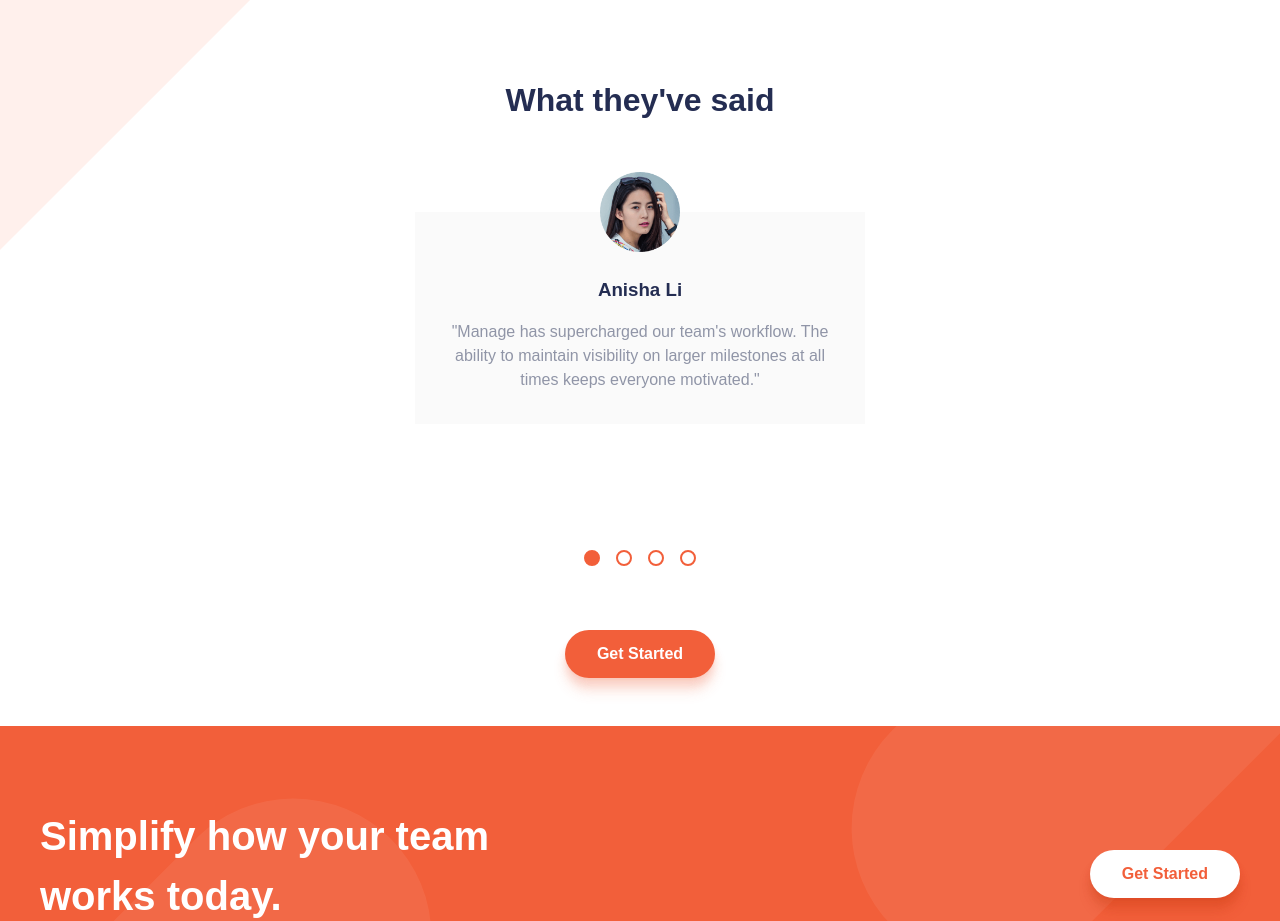
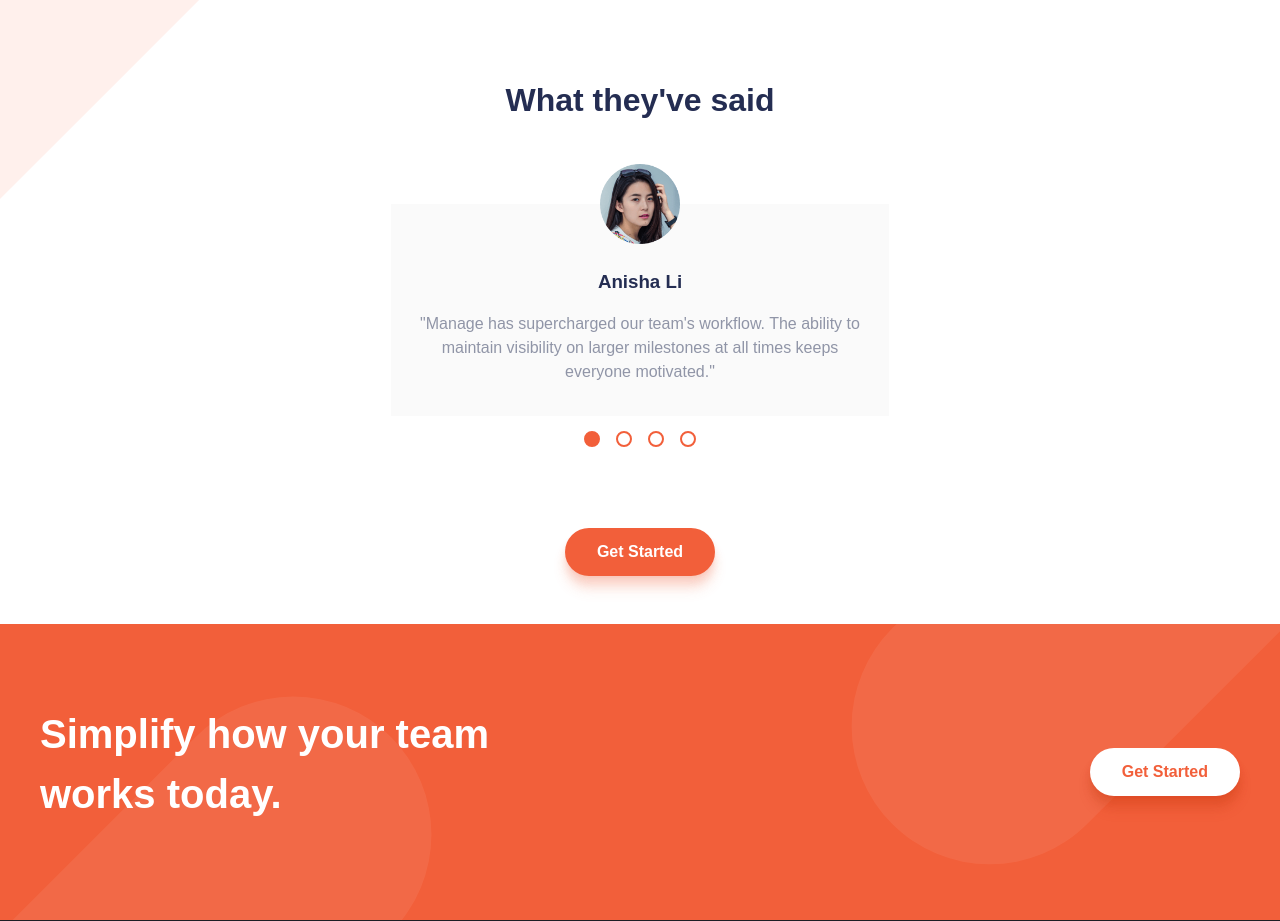
Before and after one commit to jonrutter/manage-demo, a React (Create React App) app: page / in a window 1280 px wide. Shown: the part 1200-2121 px from the top of the page. Built offline with nearby package versions, Linux system fonts and the light colour scheme; a web font is replaced by a local one.

Commit message:
Use swiper js for testimonials
- Install swiper and sass

- Convert testimonials to swiper js

- Update styles

```diff
--- a/package.json
+++ b/package.json
@@ -10,6 +10,8 @@
     "react-dom": "^17.0.2",
     "react-icons": "^4.2.0",
     "react-scripts": "4.0.3",
+    "sass": "^1.54.0",
+    "swiper": "^8.3.1",
     "web-vitals": "^1.1.2"
   },
   "scripts": {
--- a/src/components/Testimonials/Testimonials.module.css
+++ b/src/components/Testimonials/Testimonials.module.css
@@ -10,22 +10,16 @@
 
 .slider {
   width: 100%;
-  max-width: 450px;
-  height: 330px;
-  overflow: hidden;
-  display: flex;
-  margin: 3rem auto 2rem;
-  position: relative;
+  max-width: 600px;
 }
 
 .testimonial {
   background-color: var(--grey-light);
   padding: 4rem 1.5rem 2rem;
-  position: absolute;
-  top: 40px;
-  right: 0;
-  left: 0;
   transition: all 0.3s;
+  max-width: 450px;
+  position: relative;
+  margin: 5rem auto 3rem;
 }
 
 .active {
@@ -61,6 +55,20 @@
   display: flex;
   justify-content: center;
   margin-bottom: 4rem;
+}
+
+:global(.swiper-pagination-bullet) {
+  height: 1rem !important;
+  width: 1rem !important;
+  border: 2px solid var(--red) !important;
+  border-radius: 50% !important;
+  background-color: transparent !important;
+  opacity: 1 !important;
+  margin: 0 0.5rem !important;
+}
+
+:global(.swiper-pagination-bullet-active) {
+  background-color: var(--red) !important;
 }
 
 .controlBtn {
--- a/src/components/Testimonials/index.js
+++ b/src/components/Testimonials/index.js
@@ -1,4 +1,11 @@
 import React, { useState, useEffect } from 'react';
+
+// swiper
+import { Swiper, SwiperSlide } from 'swiper/react/swiper-react.js';
+import { A11y, Pagination } from 'swiper';
+import 'swiper/swiper.scss';
+import 'swiper/modules/a11y/a11y.scss';
+import 'swiper/modules/pagination/pagination.scss';
 
 // styles
 import s from './Testimonials.module.css';
@@ -21,43 +28,24 @@ const Testimonials = () => {
     <div className={s.wrapper}>
       <div className={s.content}>
         <h2 className={s.title}>What they've said</h2>
-        <div className={s.slider}>
-          {testimonials.map((testimonial, index) => {
-            const { id, author, text, image } = testimonial;
-            let position = index - activeSlide;
-
-            let renderClass =
-              position < 0 ? 'prev' : position > 0 ? 'next' : 'active';
-
-            return (
-              <section
-                key={id}
-                className={`${s[renderClass]} ${s.testimonial}`}
-                style={{ transform: `translateX(${100 * position}%)` }}
-              >
-                <img src={image} alt={author} className={s.img} />
-                <h3>{author}</h3>
-                <p>"{text}"</p>
-              </section>
-            );
-          })}
-        </div>
-        <div className={s.controls}>
-          {testimonials.map((testimonial, index) => {
-            const { author } = testimonial;
-            return (
-              <button
-                key={index}
-                className={
-                  activeSlide === index
-                    ? `${s.controlBtn} ${s.activeBtn}`
-                    : s.controlBtn
-                }
-                aria-label={`Jump to ${author}'s testimonial`}
-                onClick={() => setActiveSlide(index)}
-              ></button>
-            );
-          })}
+        <div style={{ marginBottom: '4rem' }}>
+          <Swiper
+            pagination={true}
+            modules={[A11y, Pagination]}
+            slidesPerView={1}
+            loop={true}
+            style={{ maxWidth: '600px' }}
+          >
+            {testimonials.map((item) => (
+              <SwiperSlide key={item.id}>
+                <section className={s.testimonial}>
+                  <img src={item.image} alt={item.author} className={s.img} />
+                  <h3>{item.author}</h3>
+                  <p>"{item.text}"</p>
+                </section>
+              </SwiperSlide>
+            ))}
+          </Swiper>
         </div>
         <button type="button" className={s.ctaBtn}>
           Get Started
```
Also changed, not shown: 1 other file (tests, documents, lock files or other folders).
